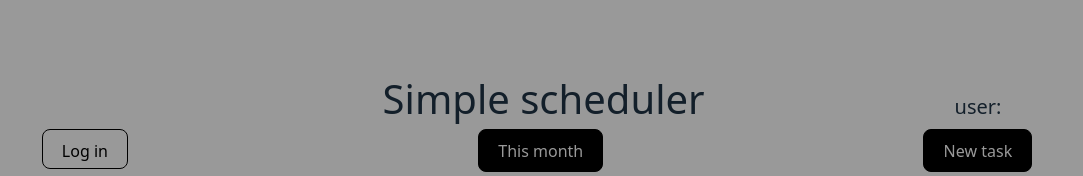
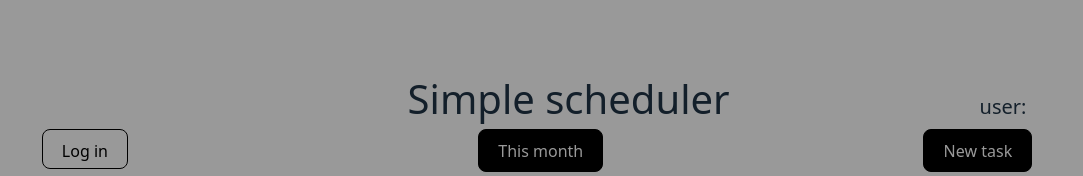
Before and after one commit to yutasato0531/scheduler, a React (Vite) app in the folder front/: page / in a window 1280 px wide. Shown: the top 176 px of the page, without its empty margins (98-1181 px from the left). Built offline with nearby package versions, Linux system fonts and the light colour scheme; no server answers.

Commit message:
title adjust

```diff
--- a/front/src/App.jsx
+++ b/front/src/App.jsx
@@ -227,7 +227,7 @@ function App() {
   return (
     <>
       {/* タイトルの描画 */}
-      <span style={{ fontSize: 40, marginLeft: 300 }}>Simple scheduler</span>
+      <span style={{ fontSize: 40, marginLeft: 350 }}>Simple scheduler</span>
       <span style={{ marginLeft: 250, marginRight: 0, fontSize: 20 }}>
         user:{userName}
       </span>
```
